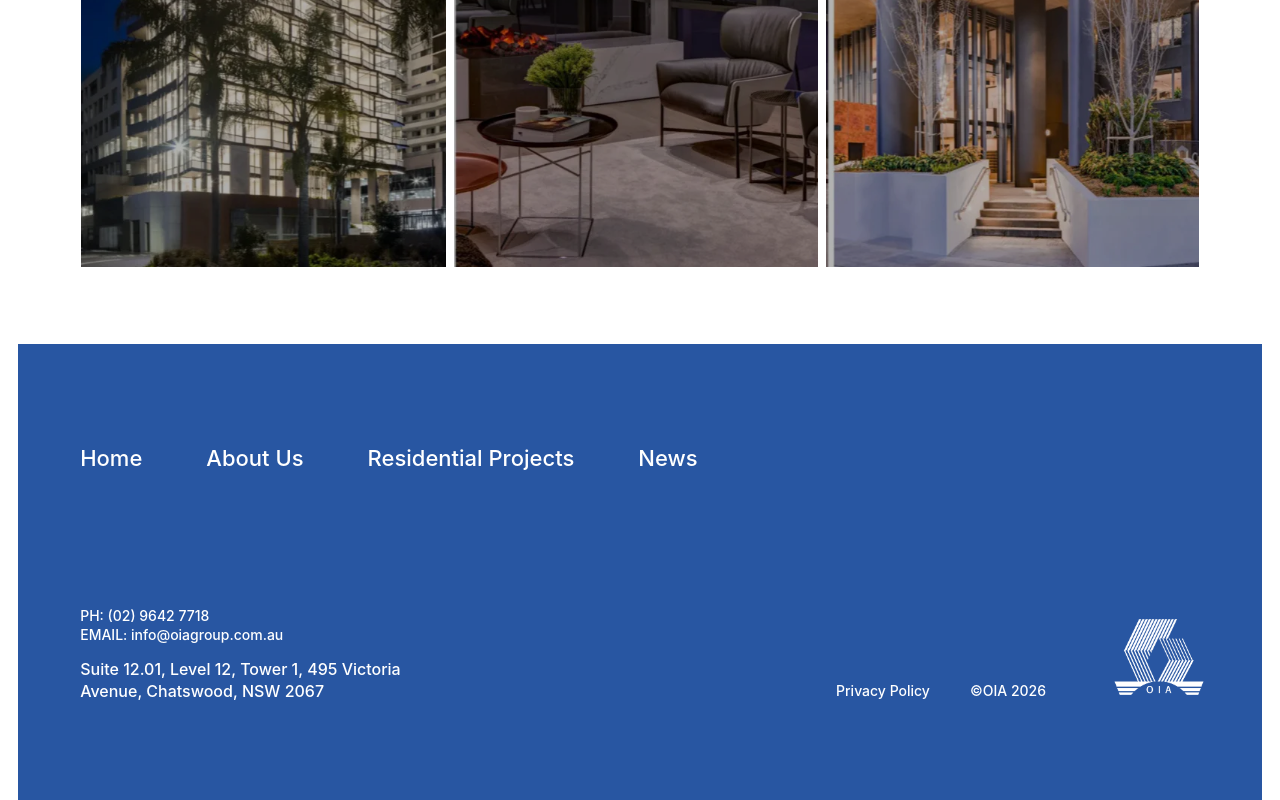
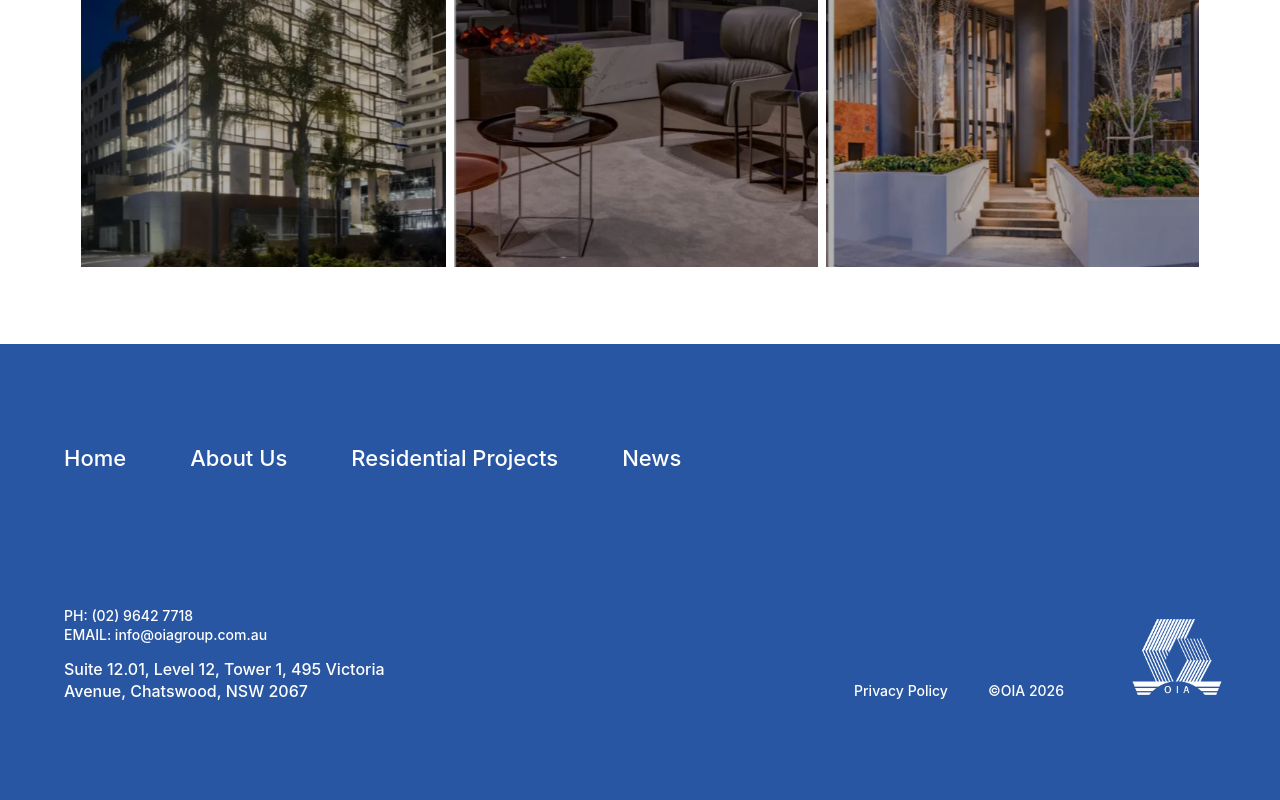
Before and after one commit to ryanzzeng/oia-group-nextjs, a Next.js app: page /about-us in a window 1280 px wide. Shown: the part 3148-3948 px from the top of the page. Built offline with nearby package versions, Linux system fonts and the light colour scheme.

Commit message:
fix footer

```diff
--- a/app/globals.css
+++ b/app/globals.css
@@ -382,7 +382,7 @@ footer.brand-footer{position:relative;display:block;width:100%;height:420px;min-
 }
 
 /* Redesigned shared footer. */
-footer.brand-footer{width:calc(100% - 36px);height:456px;min-height:456px;margin:22px 18px 0;background:#2856a2}
+footer.brand-footer{width:100%;height:456px;min-height:456px;margin:22px 0 0;background:#2856a2}
 .brand-footer nav{left:5%;top:101px;bottom:auto;gap:64px}.brand-footer nav a{font-size:22px;line-height:1.2}
 .brand-footer-contact{position:absolute;left:5%;bottom:98px;display:flex;flex-direction:column;color:#fff;font-style:normal;font:500 16px/1.35 Inter,Arial,sans-serif}.brand-footer-contact a{width:max-content}.brand-footer-contact span{margin-top:14px}
 .brand-footer-legal{right:52px;bottom:92px;align-items:flex-end}.brand-footer-legal>a:not(.brand-footer-mark),.brand-footer-legal>span{font-size:14px;margin-bottom:4px}.brand-footer-legal>a:not(.brand-footer-mark){width:158px}.brand-footer-legal>span{width:92px}.brand-footer-mark{width:102px;height:102px;margin-left:54px}.brand-footer-mark img{width:102px;height:102px}
```
